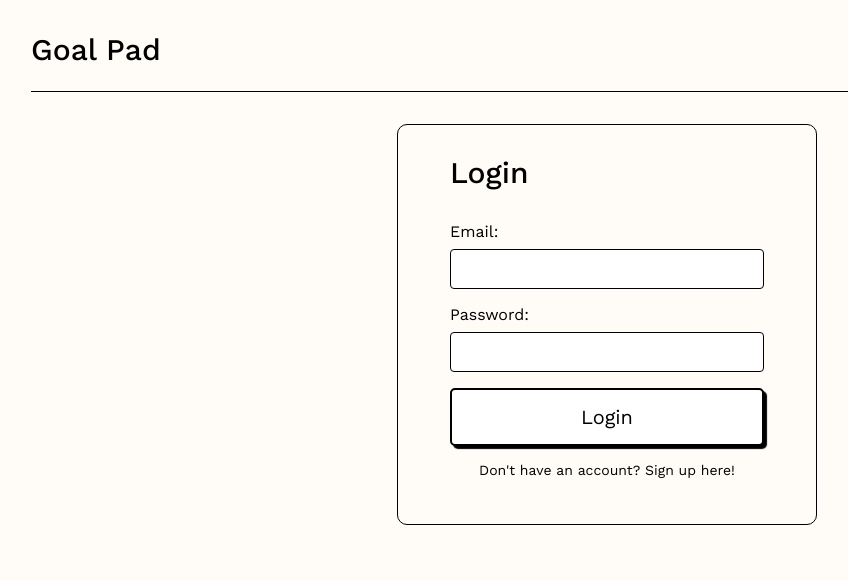
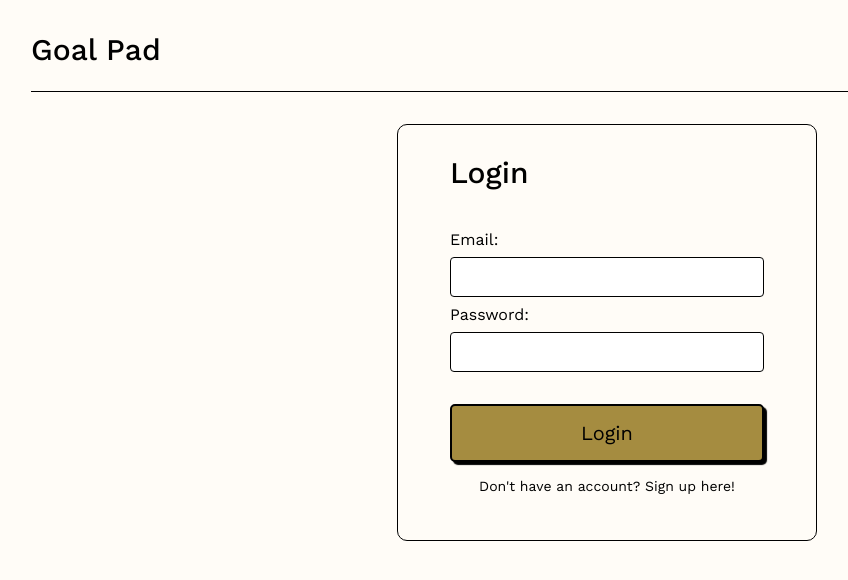
Before and after one commit to karla-codes/goal-tracker, a React (Create React App) app in the folder client/: page / in a window 1280 px wide. Shown: the top 580 px of the page, without its empty margins (33-881 px from the left). Built offline with nearby package versions, Linux system fonts and the light colour scheme.

Commit message:
Make buttons accessible

```diff
--- a/client/src/style.css
+++ b/client/src/style.css
@@ -100,13 +100,18 @@ button.button {
   display: inline-flex;
   align-items: center;
   justify-content: center;
-  background-color: #fff;
+  background-color: #a58c40;
   border: 2px solid #000;
   border-radius: 5px;
   box-shadow: 3px 3px 1px #000;
   min-width: 10ch;
   min-height: 44px;
   padding: 1rem;
+}
+
+button.button:focus {
+  background-color: #423200;
+  color: #fffcf7;
 }
 
 /*********************************************************************
@@ -142,7 +147,7 @@ Login/Sign Up Form
 }
 
 .form-wrapper form label {
-  margin-bottom: 8px;
+  margin: 8px 0;
   text-align: left;
 }
 
@@ -158,12 +163,8 @@ Login/Sign Up Form
   border-radius: 4px;
 }
 
-.form-wrapper form label:last-of-type {
-  margin-top: 1rem;
-}
-
 .form-wrapper button {
-  margin-top: 1rem;
+  margin-top: 2rem;
 }
 
 .cancel-btn {
@@ -207,13 +208,18 @@ Login/Sign Up Form
 }
 
 .link-button {
-  background-color: #fff;
-  border: 2px solid black;
+  background-color: #a58c40;
+  border: 2px solid #000;
   border-radius: 5px;
-  box-shadow: 3px 3px 1px black;
+  box-shadow: 3px 3px 1px #000;
   width: max-content;
   height: max-content;
   padding: 1rem;
+}
+
+.link-button:focus {
+  background-color: #423200;
+  color: #fffcf7;
 }
 
 .goal-container {
```
